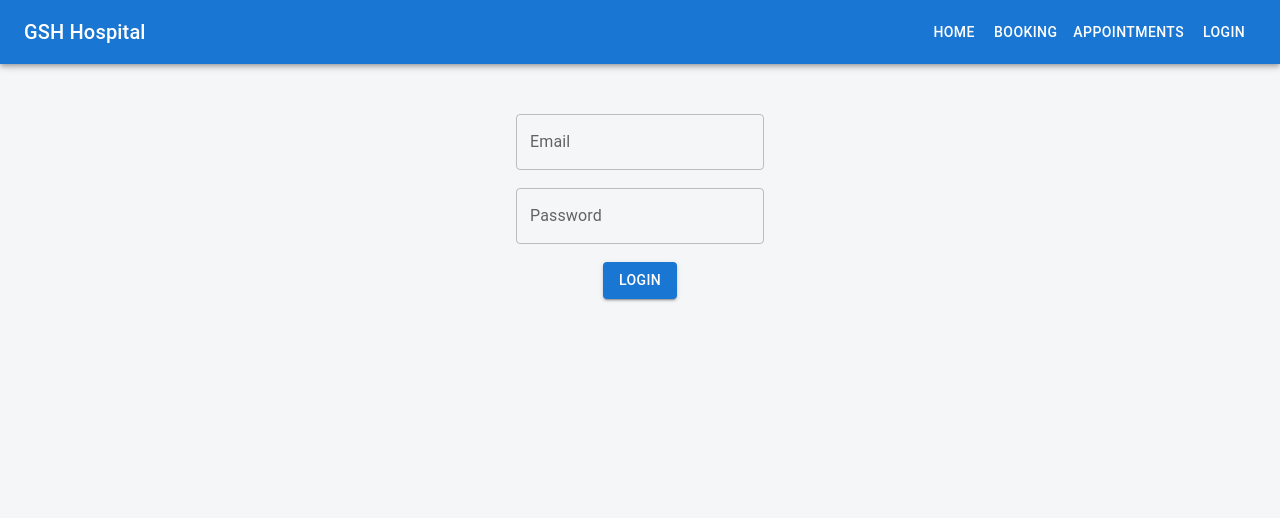
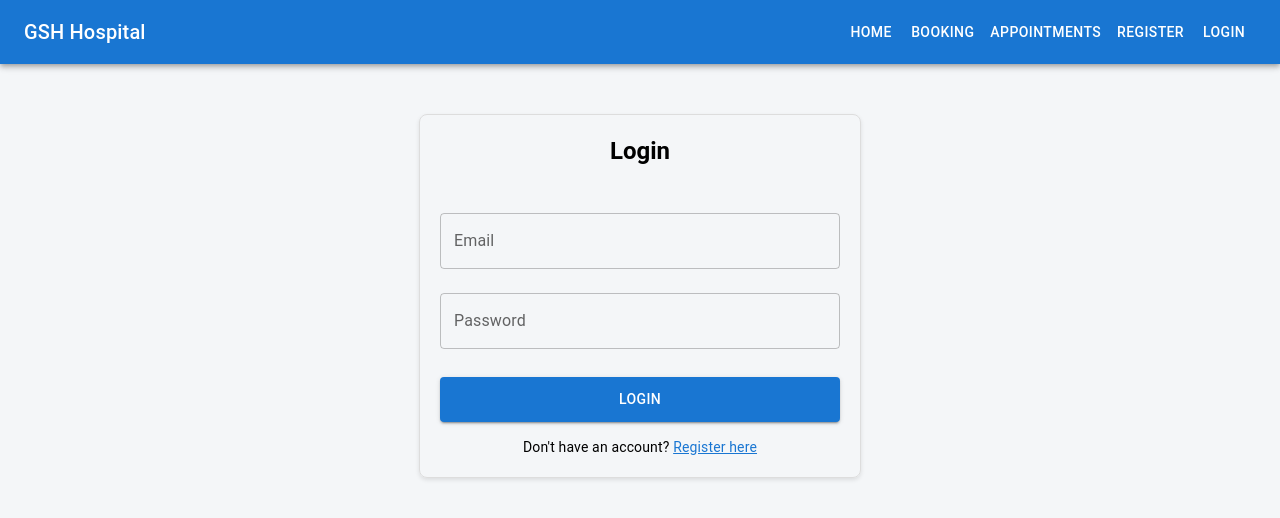
Before and after one commit to Sriram-2706/gsh, a React (Create React App) app in the folder frontend/: page /login in a window 1280 px wide. Shown: the top 518 px of the page. Built offline with nearby package versions, Linux system fonts and the light colour scheme.

Commit message:
updates2

```diff
--- a/frontend/src/App.js
+++ b/frontend/src/App.js
@@ -1,4 +1,6 @@
+import { useEffect } from "react";
 import { BrowserRouter, Routes, Route } from "react-router-dom";
+import axios from "./api/axios";
 
 import Home from "./pages/Home";
 import Login from "./pages/Login";
@@ -10,6 +12,14 @@ import Booking from "./pages/Booking";
 import Appointments from "./pages/Appointments";
 
 function App() {
+  useEffect(() => {
+    // Initialize token from localStorage on app startup
+    const token = localStorage.getItem("token");
+    if (token) {
+      axios.defaults.headers.common["Authorization"] = `Bearer ${token}`;
+    }
+  }, []);
+
   return (
     <BrowserRouter>
       <Routes>
--- a/frontend/src/api/axios.js
+++ b/frontend/src/api/axios.js
@@ -4,4 +4,29 @@ const instance = axios.create({
   baseURL: "http://localhost:8080/api"
 });
 
+// Add token from localStorage to requests only if it exists and is valid
+instance.interceptors.request.use((config) => {
+  const token = localStorage.getItem("token");
+  if (token && token.trim().length > 0) {
+    config.headers.Authorization = `Bearer ${token}`;
+  }
+  return config;
+}, (error) => {
+  return Promise.reject(error);
+});
+
+// Handle response errors
+instance.interceptors.response.use(
+  (response) => response,
+  (error) => {
+    // Only redirect to login on 401 for protected routes
+    if (error.response?.status === 401) {
+      localStorage.removeItem("token");
+      // Don't redirect from here - let the component handle it
+      console.warn("Unauthorized - token may be invalid or expired");
+    }
+    return Promise.reject(error);
+  }
+);
+
 export default instance;
--- a/frontend/src/components/Navbar.js
+++ b/frontend/src/components/Navbar.js
@@ -14,6 +14,7 @@ export default function Navbar() {
         <Button color="inherit" onClick={() => navigate("/")}>Home</Button>
         <Button color="inherit" onClick={() => navigate("/dashboard")}>Booking</Button>
         <Button color="inherit" onClick={() => navigate("/appointments")}>Appointments</Button>
+        <Button color="inherit" onClick={() => navigate("/register")}>Register</Button>
         <Button color="inherit" onClick={() => navigate("/login")}>Login</Button>
       </Toolbar>
     </AppBar>
--- a/frontend/src/pages/Dashboard.js
+++ b/frontend/src/pages/Dashboard.js
@@ -5,11 +5,25 @@ import { useNavigate } from "react-router-dom";
 
 export default function Dashboard() {
   const [data, setData] = useState([]);
+  const [error, setError] = useState("");
   const navigate = useNavigate();
 
   useEffect(() => {
-    axios.get("/specialties")
-      .then(res => setData(res.data));
+    const fetchSpecialties = async () => {
+      try {
+        console.log("Fetching specialties...");
+        const response = await axios.get("/specialties");
+        console.log("Specialties fetched:", response.data);
+        setData(response.data);
+      } catch (err) {
+        console.error("Error fetching specialties:", err);
+        console.error("Status:", err.response?.status);
+        console.error("Data:", err.response?.data);
+        setError(err.response?.data?.message || "Failed to fetch specialties");
+      }
+    };
+
+    fetchSpecialties();
   }, []);
 
   return (
@@ -18,7 +32,9 @@ export default function Dashboard() {
 
       <h2 style={{ textAlign: "center" }}>Specialties</h2>
 
-      <div style={{ display: "flex", justifyContent: "center", gap: "20px" }}>
+      {error && <div style={{ color: "red", textAlign: "center" }}>{error}</div>}
+
+      <div style={{ display: "flex", justifyContent: "center", gap: "20px", flexWrap: "wrap" }}>
         {data.map(x => (
           <div
             key={x.id}
--- a/frontend/src/pages/Login.js
+++ b/frontend/src/pages/Login.js
@@ -1,39 +1,114 @@
 import { useState } from "react";
 import Navbar from "../components/Navbar";
-import { TextField, Button } from "@mui/material";
+import { TextField, Button, Box, Typography, Alert } from "@mui/material";
+import { useNavigate } from "react-router-dom";
 import axios from "../api/axios";
 
 export default function Login() {
   const [email, setEmail] = useState("");
   const [password, setPassword] = useState("");
+  const [error, setError] = useState("");
+  const [loading, setLoading] = useState(false);
+  const navigate = useNavigate();
 
   const handleLogin = async () => {
+    setError("");
+
+    // Validation
+    if (!email || !password) {
+      setError("Email and password are required");
+      return;
+    }
+
+    setLoading(true);
     try {
-      await axios.post("/auth/login", { email, password });
-      alert("Login Successful");
-    } catch {
-      alert("Login Failed");
+      const response = await axios.post("/auth/login", { email, password });
+      const token = response.data;
+
+      // Store token in localStorage
+      localStorage.setItem("token", token);
+
+      // Update axios default header
+      axios.defaults.headers.common["Authorization"] = `Bearer ${token}`;
+
+      // Redirect to dashboard
+      navigate("/dashboard");
+    } catch (err) {
+      setError(err.response?.data || "Login failed. Please check your credentials.");
+    } finally {
+      setLoading(false);
+    }
+  };
+
+  const handleKeyPress = (e) => {
+    if (e.key === "Enter") {
+      handleLogin();
     }
   };
 
   return (
     <>
       <Navbar />
+      <Box
+        sx={{
+          textAlign: "center",
+          marginTop: "50px",
+          maxWidth: "400px",
+          margin: "50px auto",
+          padding: "20px",
+          border: "1px solid #ddd",
+          borderRadius: "8px",
+          boxShadow: "0 2px 4px rgba(0,0,0,0.1)"
+        }}
+      >
+        <Typography variant="h5" sx={{ marginBottom: "30px", fontWeight: "bold" }}>
+          Login
+        </Typography>
 
-      <div style={{ textAlign: "center", marginTop: "50px" }}>
-        <TextField label="Email" onChange={(e) => setEmail(e.target.value)} />
-        <br /><br />
+        {error && <Alert severity="error" sx={{ marginBottom: "15px" }}>{error}</Alert>}
+
         <TextField
+          fullWidth
+          label="Email"
+          type="email"
+          value={email}
+          onChange={(e) => setEmail(e.target.value)}
+          onKeyPress={handleKeyPress}
+          margin="normal"
+          placeholder="Enter your email"
+        />
+
+        <TextField
+          fullWidth
           label="Password"
           type="password"
+          value={password}
           onChange={(e) => setPassword(e.target.value)}
+          onKeyPress={handleKeyPress}
+          margin="normal"
+          placeholder="Enter your password"
         />
-        <br /><br />
 
-        <Button variant="contained" onClick={handleLogin}>
-          Login
+        <Button
+          fullWidth
+          variant="contained"
+          onClick={handleLogin}
+          disabled={loading}
+          sx={{ marginTop: "20px", padding: "10px" }}
+        >
+          {loading ? "Logging in..." : "Login"}
         </Button>
-      </div>
+
+        <Typography variant="body2" sx={{ marginTop: "15px" }}>
+          Don't have an account?{" "}
+          <span
+            onClick={() => navigate("/register")}
+            style={{ color: "#1976d2", cursor: "pointer", textDecoration: "underline" }}
+          >
+            Register here
+          </span>
+        </Typography>
+      </Box>
     </>
   );
 }
```
